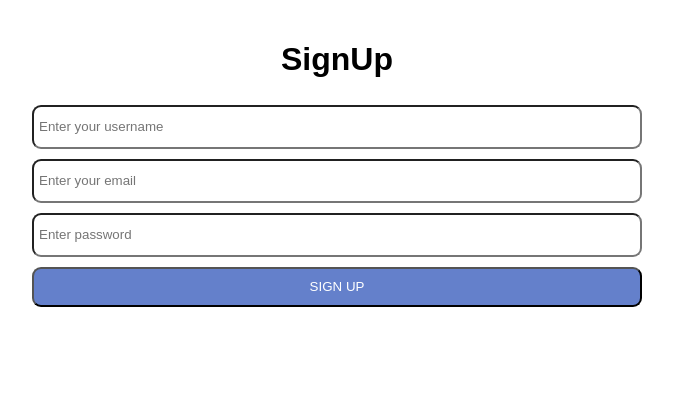
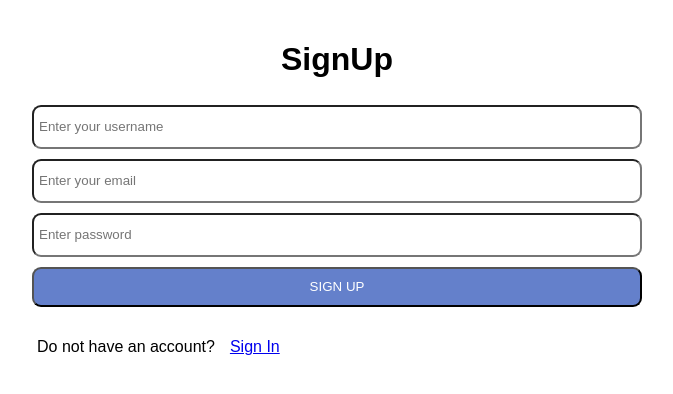
Before and after one commit to ser-07/MERN_Interactive-Data-Dashboard, a React (Create React App) app in the folder frontend/: page /signUp in a window 1280 px wide. Shown: the top 394 px of the page, without its empty margins (303-976 px from the left). Built offline with nearby package versions, Linux system fonts and the light colour scheme.

Commit message:
Added page navigations between sign In an SignUp

```diff
--- a/frontend/src/App.css
+++ b/frontend/src/App.css
@@ -1,16 +1,23 @@
 *{
     padding: 5px;
     font-family: sans-serif;
-    /* background-color: rgb(223, 233, 231); */
+    /* background-color: rgb(150, 204, 156); */
+
 }
 
 body{
-    overflow: "hidden"
+    overflow: "hidden";
+    margin: 0 auto;
+    /* border: 2px solid red; */
 }
+
+label{
+    font-weight: 600;
+}
+
 .signInDiv{
     /* background-color: red; */
-    display: flex;
-    flex-direction: column;
+
     max-width: 620px;
     margin: 0 auto;
 }
@@ -18,6 +25,10 @@ body{
 .signInDiv h1{
     text-align: center;
     padding: 0;
+}
+
+.p-error{
+    text-align: center;
 }
 
 .signInDiv .signInForm{
@@ -52,6 +63,11 @@ body{
     transform: scale(0.9);
 }
 
+.signIn-SignUp {
+    display: flex;
+    /* justify-content: center; */
+    align-items: center;
+}
 
 /* HEADER */
 
@@ -120,9 +136,20 @@ body{
     border-radius: 10px;
 }
 
+.App .dashboard .filters .filter-item p{
+    font-weight: 700;
+}
+
+.radio-item{
+    display: flex;
+    align-items: center;
+    justify-content: center;
+}
+
 .App .dashboard .chart-div{
     display: flex;
     justify-content: center;
+    align-items: center;
     flex-wrap: wrap;
     gap: 40px
 
@@ -158,6 +185,10 @@ body{
    transform:  translate(1025.07px, 217.6px)
 } */
 
+.date-filter span {
+    font-weight: 700;
+}
+
 .react-datepicker-wrapper{
     padding: 5px;
     /* border: 2px solid red;  */
@@ -167,7 +198,10 @@ body{
 .react-datepicker-wrapper .react-datepicker__input-container input{
     border-radius: 6px;
     height: 35px;
+    font-weight: 500;
+
 }
+
 
 /* .react-datepicker__input-container input .red{
 background-color: red;
@@ -235,7 +269,11 @@ background-color: red;
 
 
 @media only screen and (max-width: 980px)  {
-  .App .dashboard .filters {
+  *{
+    padding: 1px;
+  }
+
+    .App .dashboard .filters {
     /* border: 2px solid red; */
     /* flex-direction: column; */
     justify-content: center;
@@ -252,7 +290,7 @@ background-color: red;
   }
 
   .App .dashboard .chart-div .charts{
-    border: 2px solid red;
+    /* border: 2px solid red; */
     /* width: 50%;*/
     width: 100%;
     /* height: 500px; */
@@ -261,8 +299,6 @@ background-color: red;
 
 .App .dashboard .chart-div .charts
 
-
-
     .filter-item-Age{
         order: 1;
     }
@@ -270,5 +306,7 @@ background-color: red;
     .filter-item-Gender{
         order: 1
     }
-
+.recharts-responsive-container{
+    width: 95%;
 }
+}
--- a/frontend/src/components/ChartComponent.jsx
+++ b/frontend/src/components/ChartComponent.jsx
@@ -52,7 +52,7 @@ function ChartComponent({
         margin={{
           top: 5,
           right: 30,
-          left: 20,
+          left: 0,
           bottom: 5,
         }}
         layout="vertical"
--- a/frontend/src/components/PrivateRoute.jsx
+++ b/frontend/src/components/PrivateRoute.jsx
@@ -10,7 +10,7 @@ function PrivateRoute() {
   return currentUser !== null ? (
     <Outlet />
   ) : (
-    <Navigate to="/signin" replace state={{ from: location }} />
+    <Navigate to="/signIn" replace state={{ from: location }} />
   );
 }
 
--- a/frontend/src/pages/SignIn.jsx
+++ b/frontend/src/pages/SignIn.jsx
@@ -1,6 +1,6 @@
 import { useState } from "react";
 import { useSelector, useDispatch } from "react-redux";
-import { useNavigate, useLocation } from "react-router-dom";
+import { useNavigate, useLocation, Link } from "react-router-dom";
 import {
   signInStart,
   signInSuccess,
@@ -82,7 +82,7 @@ function SignIn({ redirectURL }) {
 
   return (
     <div className="signInDiv">
-      <h1>Sign IN</h1>
+      <h1>Sign In</h1>
       <form className="signInForm" onSubmit={handleSubmit}>
         <input
           onChange={handleInputFieldChange}
@@ -105,6 +105,13 @@ function SignIn({ redirectURL }) {
         </button>
       </form>
       {error && <p className="p-error">{error}</p>}
+
+      <div className="signIn-SignUp">
+        <p>Do not have an account?</p>
+        <Link to={"/signUp"}>
+          <span>Sign Up</span>
+        </Link>
+      </div>
     </div>
   );
 }
--- a/frontend/src/pages/SignUp.jsx
+++ b/frontend/src/pages/SignUp.jsx
@@ -1,8 +1,7 @@
 import { useState } from "react";
-import { useNavigate } from "react-router-dom";
+import { useNavigate, Link } from "react-router-dom";
 
 function SignUp() {
-
   const [formData, setformData] = useState({});
   const [error, setError] = useState(null);
   const [isLoading, setIsLoading] = useState(false);
@@ -82,6 +81,12 @@ function SignUp() {
         </button>
       </form>
       {error && <p className="p-error">{error}</p>}
+      <div className="signIn-SignUp">
+        <p>Do not have an account?</p>
+        <Link to={"/signIn"}>
+          <span>Sign In</span>
+        </Link>
+      </div>
     </div>
   );
 }
--- a/frontend/src/redux/store.js
+++ b/frontend/src/redux/store.js
@@ -1,15 +1,17 @@
-import { configureStore } from "@reduxjs/toolkit";
+import { configureStore, combineReducers } from "@reduxjs/toolkit";
 import userReducer from "./user/userSlice.js";
 
 import { persistStore, persistReducer } from "redux-persist";
 import storage from "redux-persist/lib/storage"; // defaults to localStorage for web
+
+const rootReducer = combineReducers({ user: userReducer });
 
 const persistConfig = {
   key: "root",
   storage,
 };
 
-const persistedReducer = persistReducer(persistConfig, userReducer);
+const persistedReducer = persistReducer(persistConfig, rootReducer);
 
 // export const store = configureStore({
 //   reducer: {
```
